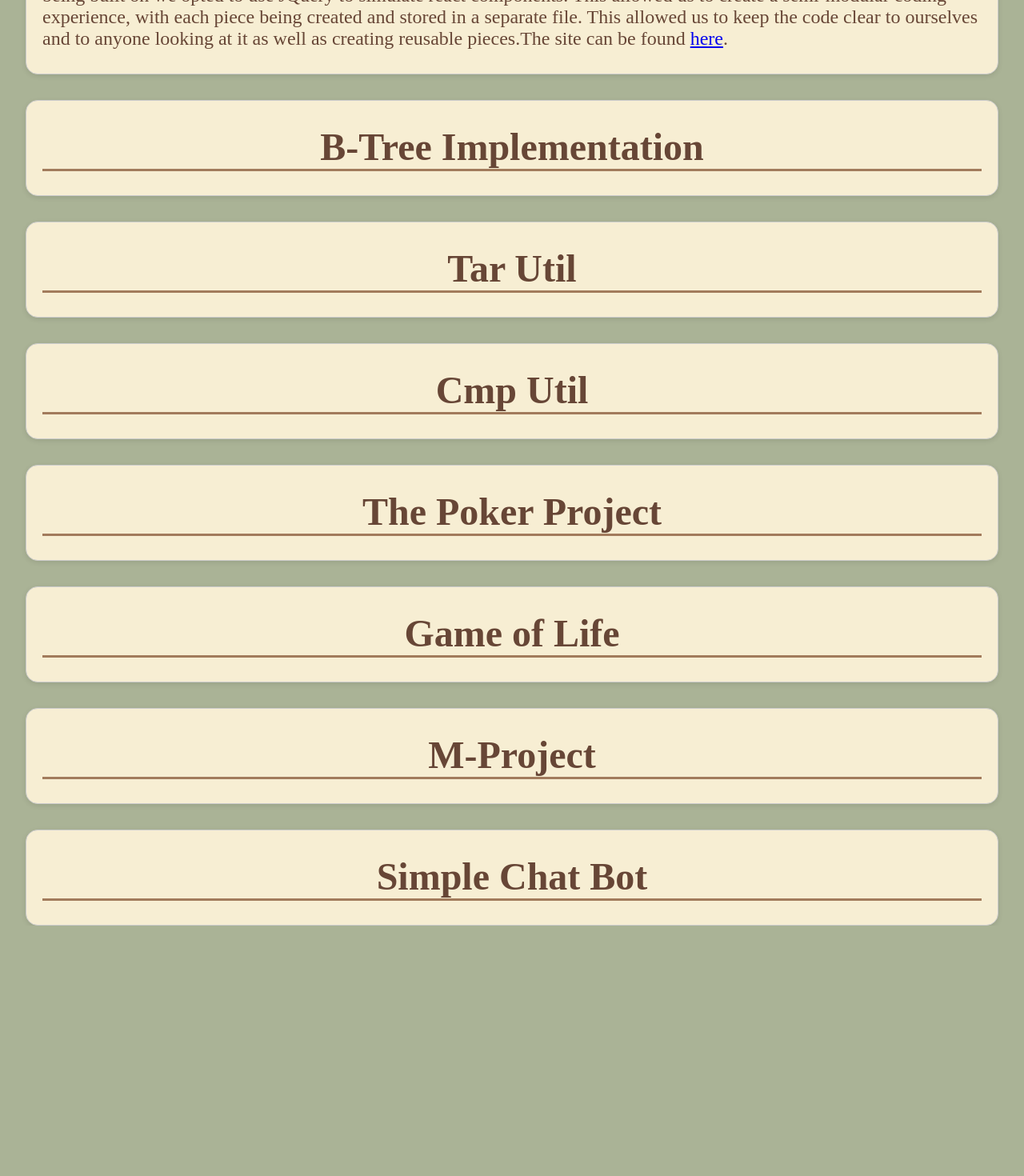
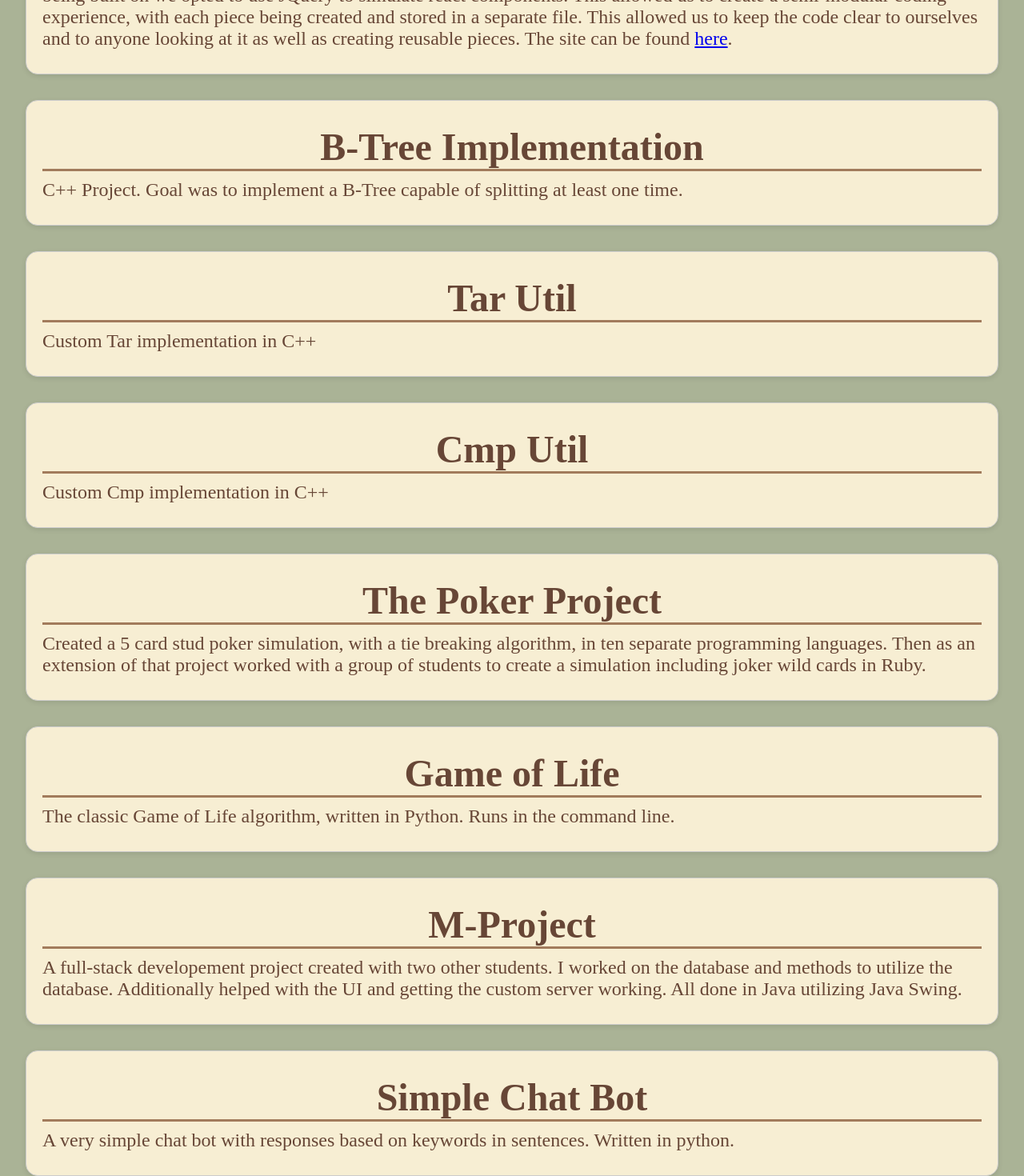
Before and after one commit to Zaxbys-Toast/wills-portfolio, a React (Create React App) app: page /#/Projects in a window 1280 px wide. Shown: the part 425-1895 px from the top of the page at 80% size. Before the commit the page ends 1582 px from the top, so only its background shows below. Built offline with nearby package versions, Linux system fonts and the light colour scheme.

Commit message:
Added some descriptions to some projects.

```diff
--- a/src/pages/Projects.js
+++ b/src/pages/Projects.js
@@ -13,41 +13,80 @@ export default function Projects() {
                 title="Innovative Applications Website"
                 text={
                     <>
-                        This site was done in collaboration with three other students. I was in charge of creating the navigation bar as well as putting together all of our makeshift components. As we could not install anything on the machine that the website was being built on we opted to use JQuery to simulate react components. This allowed us to create a semi-modular coding experience, with each piece being created and stored in a separate file. This allowed us to keep the code clear to ourselves and to anyone looking at it as well as creating reusable pieces.The site can be found <a href="http://webclass.cs.mercer.edu/~ia">here</a>.
+                        This site was done in collaboration with three other students.
+						I was in charge of creating the navigation bar as well as putting together all of our
+						makeshift components. As we could not install anything on the machine that the website
+						was being built on we opted to use JQuery to simulate react components. This allowed us
+						to create a semi-modular coding experience, with each piece being created and stored in a
+						separate file. This allowed us to keep the code clear to ourselves and to anyone looking at
+						it as well as creating reusable pieces. The site can be found <a href="http://webclass.cs.mercer.edu/~ia">here</a>.
                     </>
     }
             />
 	    	<RoundedBox
 	    		title="B-Tree Implementation"
-	    	text=""
+	    		text={
+					<>
+							C++ Project. Goal was to implement a B-Tree capable of splitting at least one time.
+
+				 	</>
+				}
 	    />
 	    	<RoundedBox
 	    		title="Tar Util"
-	    	text=""
+	    		text={
+					<>
+							Custom Tar implementation in C++
+				 	</>
+				}
 	    	/>
 
 			<RoundedBox
 				title="Cmp Util"
-	    	text=""
+				text={
+					<>
+							Custom Cmp implementation in C++
+				 	</>
+				}
 			/>
 
 			<RoundedBox
 				title="The Poker Project"
-	    	text=""
+				text={
+					<>
+							Created a 5 card stud poker simulation, with a tie breaking algorithm, in ten separate programming languages.
+							Then as an extension of that project worked with a group of students to create a simulation including joker wild
+							cards in Ruby.
+				 	</>
+				}
 			/>
 
 			<RoundedBox
 				title="Game of Life"
-	    	text=""
+				text={
+					<>
+							The classic Game of Life algorithm, written in Python. Runs in the command line.
+				 	</>
+				}
 			/>
 
 			<RoundedBox
 				title="M-Project"
-	    	text=""
+				text={
+					<>
+							A full-stack developement project created with two other students. I worked on the database and
+							methods to utilize the database. Additionally helped with the UI and getting the custom server working.
+							All done in Java utilizing Java Swing.
+				 	</>
+				}
 			/>
 			<RoundedBox
 				title="Simple Chat Bot"
-	    	text=""
+				text={
+					<>
+							A very simple chat bot with responses based on keywords in sentences. Written in python.
+				 	</>
+				}
 			/>
         </div>
 
```
Lines whose indentation alone changed are shown as unchanged.
